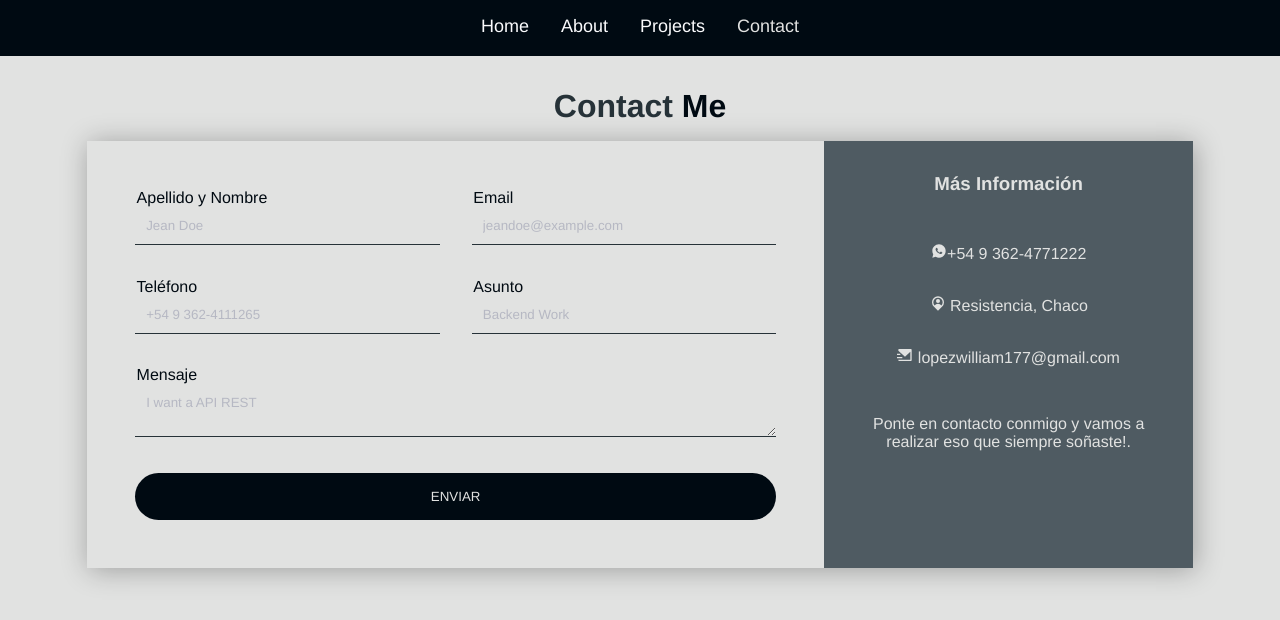
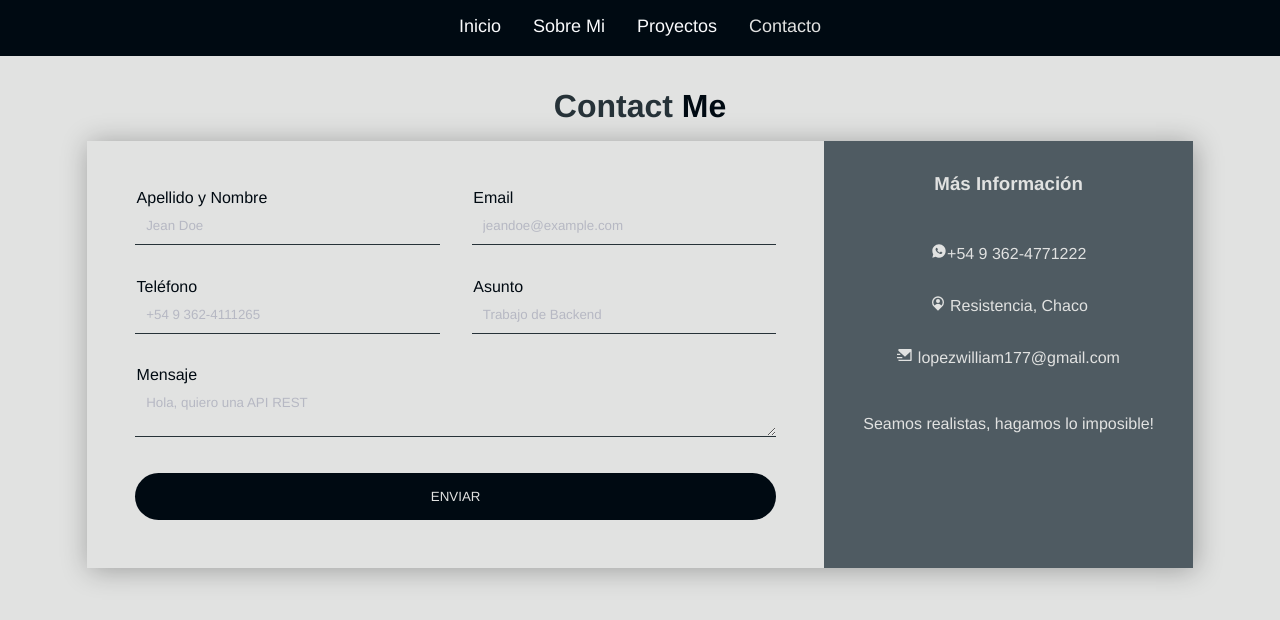
Before and after one commit to William10101995/portafolio, a React (Vite) app: page /contact in a window 1280 px wide. Shown: the top 620 px of the page. Built offline with nearby package versions, Linux system fonts and the light colour scheme.

Commit message:
fix error

```diff
--- a/src/Components/About.css
+++ b/src/Components/About.css
@@ -62,7 +62,7 @@
 }
 
 .progress {
-  background: #263238;
+  background: #4f5b62;
   justify-content: flex-start;
   border-radius: 100px;
   align-items: center;
--- a/src/Components/Contact.tsx
+++ b/src/Components/Contact.tsx
@@ -105,7 +105,7 @@ export const Contact = () => {
                 type="text"
                 onChange={handleInputChange}
                 name="affair"
-                placeholder="Backend Work"
+                placeholder="Trabajo de Backend"
                 id="affair"
               />
             </p>
@@ -114,7 +114,7 @@ export const Contact = () => {
               <textarea
                 name="message"
                 onChange={handleInputChange}
-                placeholder="I want a API REST"
+                placeholder="Hola, quiero una API REST"
                 id="message"
               ></textarea>
             </p>
@@ -141,8 +141,7 @@ export const Contact = () => {
             </li>
           </ul>
           <p>
-            Ponte en contacto conmigo y vamos a realizar eso que siempre
-            soñaste!.
+            Seamos realistas, hagamos lo imposible!
           </p>
         </div>
       </div>
--- a/src/Components/Home.tsx
+++ b/src/Components/Home.tsx
@@ -38,27 +38,27 @@ export const Home = () => {
           <div className="contenedorsocial">
             <ul className="socialmedia">
               <li className="socialitem">
-                <a href={personalData.myData.SocialMedia.Facebook} className="facebook">
+                <a href={personalData.myData.SocialMedia.Facebook} className="facebook" target = "_blank">
                   <FaFacebook />
                 </a>
               </li>
               <li className="socialitem">
-                <a href={personalData.myData.SocialMedia.Twitter} className="twitter">
+                <a href={personalData.myData.SocialMedia.Twitter} className="twitter" target = "_blank">
                   <FaTwitter />
                 </a>
               </li>
               <li className="socialitem">
-                <a href={personalData.myData.SocialMedia.Instagram} className="ig">
+                <a href={personalData.myData.SocialMedia.Instagram} className="ig" target = "_blank">
                   <FaInstagram />
                 </a>
               </li>
               <li className="socialitem">
-                <a href={personalData.myData.SocialMedia.Linkedin} className="linkedin">
+                <a href={personalData.myData.SocialMedia.Linkedin} className="linkedin" target = "_blank">
                   <FaLinkedin />
                 </a>
               </li>
               <li className="socialitem">
-                <a href={personalData.myData.SocialMedia.GitHub} className="git">
+                <a href={personalData.myData.SocialMedia.GitHub} className="git" target = "_blank">
                   <FaGithub />
                 </a>
               </li>
--- a/src/Components/Navbar.tsx
+++ b/src/Components/Navbar.tsx
@@ -24,7 +24,7 @@ export const Navbar = () => {
             className="link"
             onClick={handleClick}
           >
-            Home
+            Inicio
           </NavLink>
         </li>
         <li className="item">
@@ -34,7 +34,7 @@ export const Navbar = () => {
             className="link"
             onClick={handleClick}
           >
-            About
+            Sobre Mi
           </NavLink>
         </li>
         <li className="item">
@@ -44,7 +44,7 @@ export const Navbar = () => {
             className="link"
             onClick={handleClick}
           >
-            Projects
+            Proyectos
           </NavLink>
         </li>
         <li className="item">
@@ -54,7 +54,7 @@ export const Navbar = () => {
             className="link"
             onClick={handleClick}
           >
-            Contact
+            Contacto
           </NavLink>
         </li>
       </ul>
--- a/src/Components/Projects.css
+++ b/src/Components/Projects.css
@@ -41,11 +41,14 @@
   font-size: 22px;
   color: #000a12;
   text-align: left;
+  padding-top: 10px ;
+  padding-bottom: 10px;
 }
 .bodycard > p {
   font-size: 16px;
   color: #263238;
   text-align: justify;
+  padding-bottom: 10px;
 }
 
 .bodycard button {
@@ -58,6 +61,7 @@
   font-weight: 600;
   cursor: pointer;
   margin-top: 10px;
+  text-transform: uppercase;
 }
 
 @media (max-width: 1100px) {
```
Also changed, not shown: 1 other file (tests, documents, lock files or other folders).
